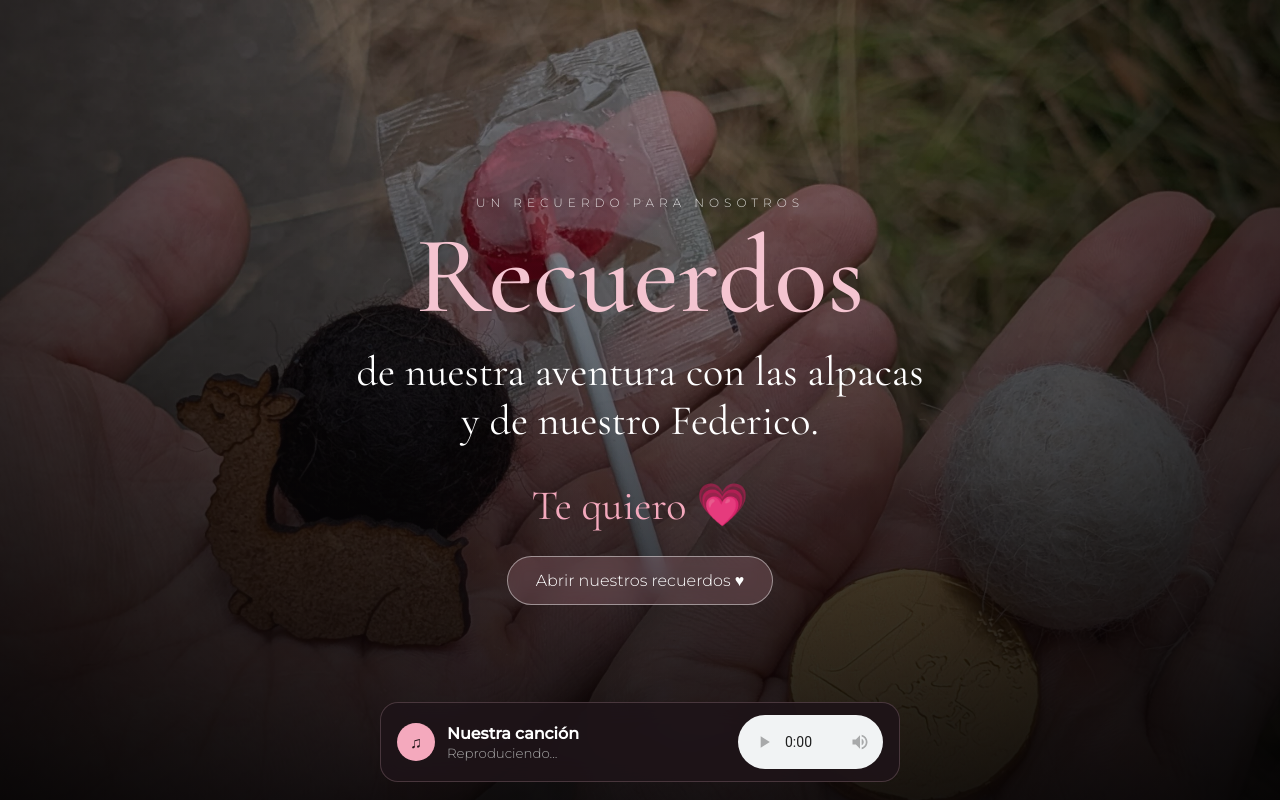
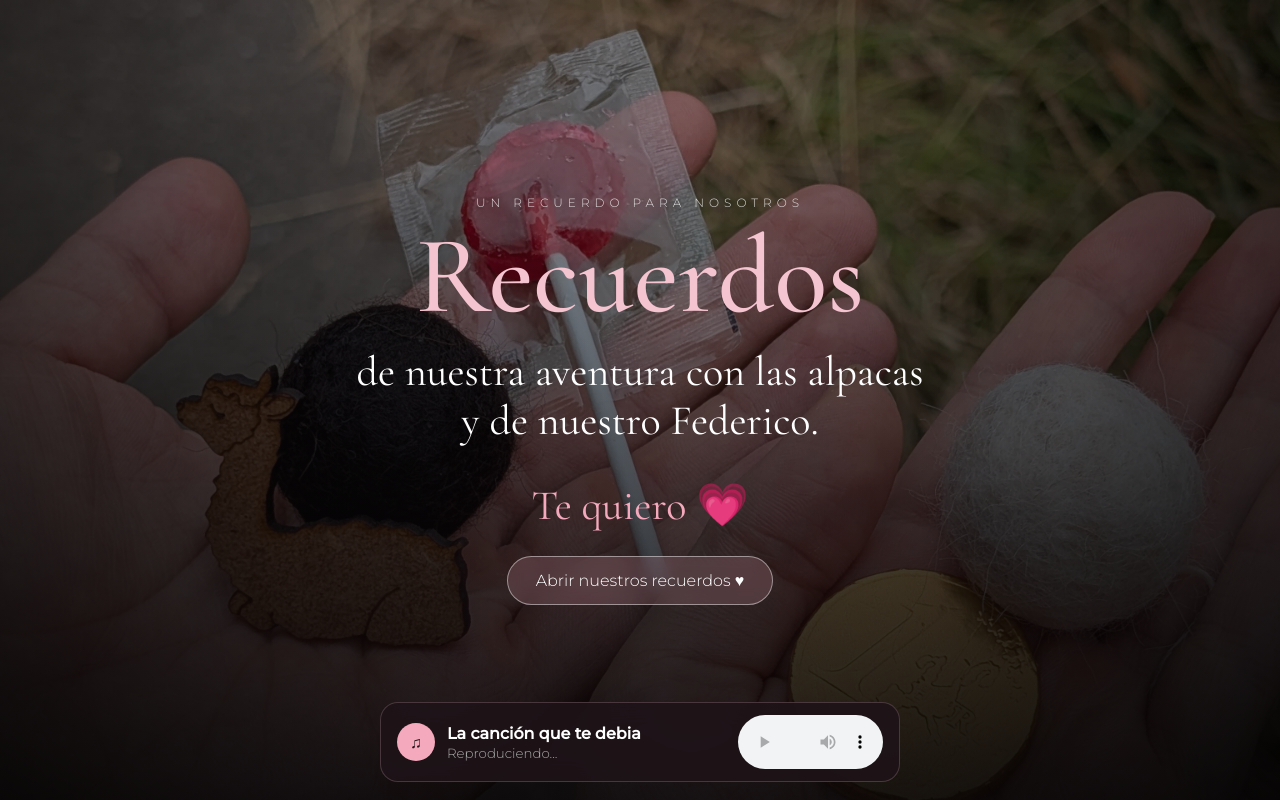
Before and after one commit to pablomiralles29-ops/Recuerdos-de-las-alpacas, a plain HTML site: page index.html in a window 1280 px wide. Shown: the top 800 px of the page. Drawn offline with nearby package versions, Linux system fonts and the light colour scheme; files whose address does not match are found by name.

Commit message:
Update index.html

```diff
--- a/index.html
+++ b/index.html
@@ -41,7 +41,7 @@
 <p>Hay días que se convierten en recuerdos para siempre. Este es uno de ellos: nuestra aventura, nuestras risas, las alpacas y, por supuesto, nuestro Federico. 🦙</p></section>
 <section><div class="gallery-title">Nuestra aventura</div><div class="gallery" id="gallery"></div><div class="hint">Toca una foto para verla en grande ♡</div></section>
 <section class="final"><div class="heart">♡</div><p>Y que este sea solo uno de muchos recuerdos más.</p><div class="love">Te quiero 💗</div></section>
-<div class="music"><div class="disc">♫</div><div><strong>Nuestra canción</strong><small>Reproduciendo...</small></div><audio id="audio" controls loop><source src="musica.mp3" type="audio/mpeg"></audio></div>
+<div class="music"><div class="disc">♫</div><div><strong>La canción que te debia</strong><small>Reproduciendo...</small></div><audio id="audio" controls loop><source src="musica.mp3" type="audio/mpeg"></audio></div>
 <div class="lightbox" id="lightbox"><span class="close" id="close">&times;</span><button class="nav prev" id="prev">‹</button><img id="big"><button class="nav next" id="next">›</button><div class="counter" id="counter"></div></div>
 <script>
 const fotos=[
```
